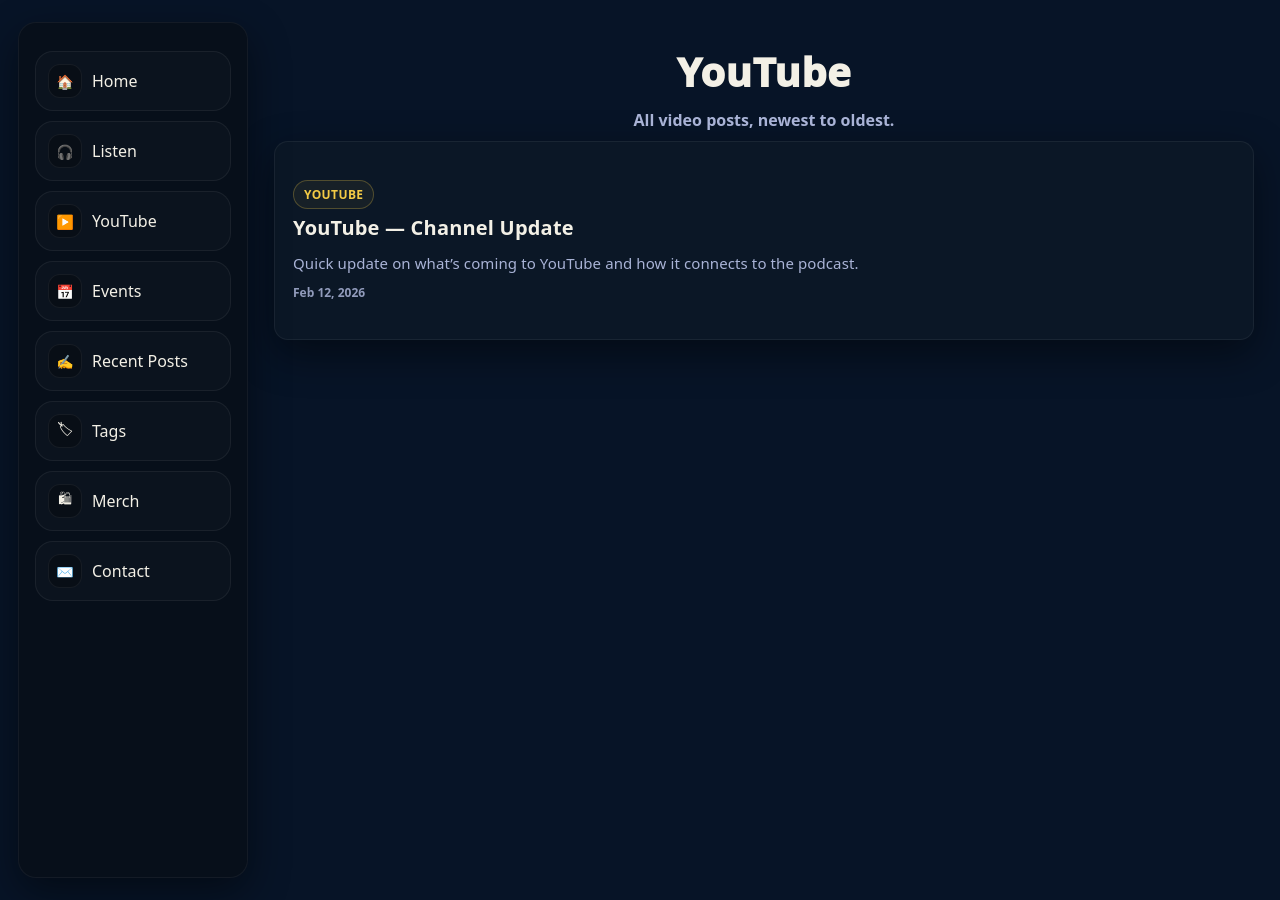
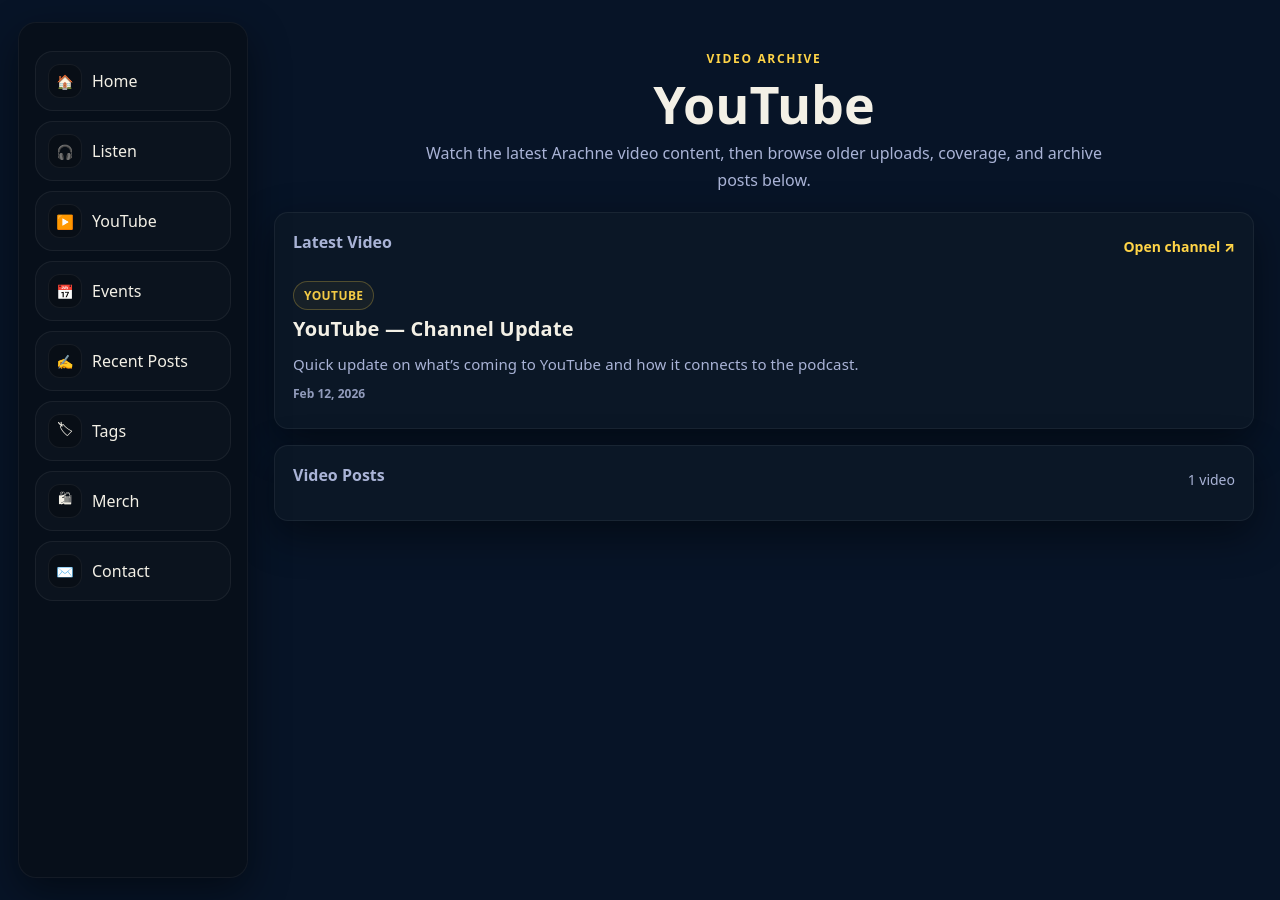
Before and after one commit to InventorofSoup/ArachneAWebsite, a Jekyll site: the page built from youtube.md, in a window 1280 px wide. Built offline with Jekyll 4.4.1, drawn with Linux system fonts in a browser that asks for light colours.

Commit message:
Update youtube.md

```diff
--- a/youtube.md
+++ b/youtube.md
@@ -4,25 +4,54 @@
 permalink: /youtube/
 ---
 
-<header class="header">
-  <h1 class="logo" style="font-size:40px; color: var(--text);">YouTube</h1>
-  <p class="tagline">All video posts, newest to oldest.</p>
+<header class="header page-hero">
+  <p class="hero-kicker">Video archive</p>
+  <h1 class="page-title">YouTube</h1>
+  <p class="page-copy">
+    Watch the latest Arachne video content, then browse older uploads, coverage, and archive posts below.
+  </p>
 </header>
 
+{% assign vids = site.posts | where: "content_type", "youtube" | sort: "date" | reverse %}
+
 <section class="panel section">
-  {% assign vids = site.posts | where: "content_type", "youtube" | sort: "date" | reverse %}
+  <div class="section-head">
+    <h2 class="feed-title">Latest Video</h2>
+    <a class="section-link" href="https://www.youtube.com/@ArachneAnGamingYoutubeChanne" target="_blank" rel="noopener noreferrer">Open channel ↗</a>
+  </div>
+
+  {% if vids.size > 0 %}
+    {% assign post = vids.first %}
+    <article class="post-row featured-row">
+      <div class="tag">YOUTUBE</div>
+      <h3 class="hline"><a href="{{ site.baseurl }}{{ post.url }}">{{ post.title }}</a></h3>
+      <p class="excerpt">{{ post.excerpt | default: post.content | strip_html | truncate: 220 }}</p>
+      <div class="meta">{{ post.date | date: "%b %d, %Y" }}</div>
+    </article>
+  {% else %}
+    <p class="small">No YouTube posts yet.</p>
+  {% endif %}
+</section>
+
+<section class="panel section" style="margin-top:16px;">
+  <div class="section-head">
+    <h2 class="feed-title">Video Posts</h2>
+    {% if vids.size > 0 %}
+      <span class="small">{{ vids.size }} video{% if vids.size != 1 %}s{% endif %}</span>
+    {% endif %}
+  </div>
 
   {% if vids.size == 0 %}
     <p class="small">No YouTube posts yet.</p>
+  {% else %}
+    {% for post in vids offset:1 %}
+      <article class="post-row">
+        <div class="tag">YOUTUBE</div>
+        <h3 class="hline"><a href="{{ site.baseurl }}{{ post.url }}">{{ post.title }}</a></h3>
+        <p class="excerpt">{{ post.excerpt | default: post.content | strip_html | truncate: 180 }}</p>
+        <div class="meta">{{ post.date | date: "%b %d, %Y" }}</div>
+      </article>
+      {% unless forloop.last %}<hr class="divider">{% endunless %}
+    {% endfor %}
   {% endif %}
-
-  {% for post in vids %}
-    <div class="post-row">
-      <div class="tag">YOUTUBE</div>
-      <h3 class="hline"><a href="{{ site.baseurl }}{{ post.url }}">{{ post.title }}</a></h3>
-      <p class="excerpt">{{ post.excerpt | default: post.content | strip_html | truncate: 160 }}</p>
-      <div class="meta">{{ post.date | date: "%b %d, %Y" }}</div>
-    </div>
-    {% unless forloop.last %}<hr class="divider">{% endunless %}
-  {% endfor %}
 </section>
```
